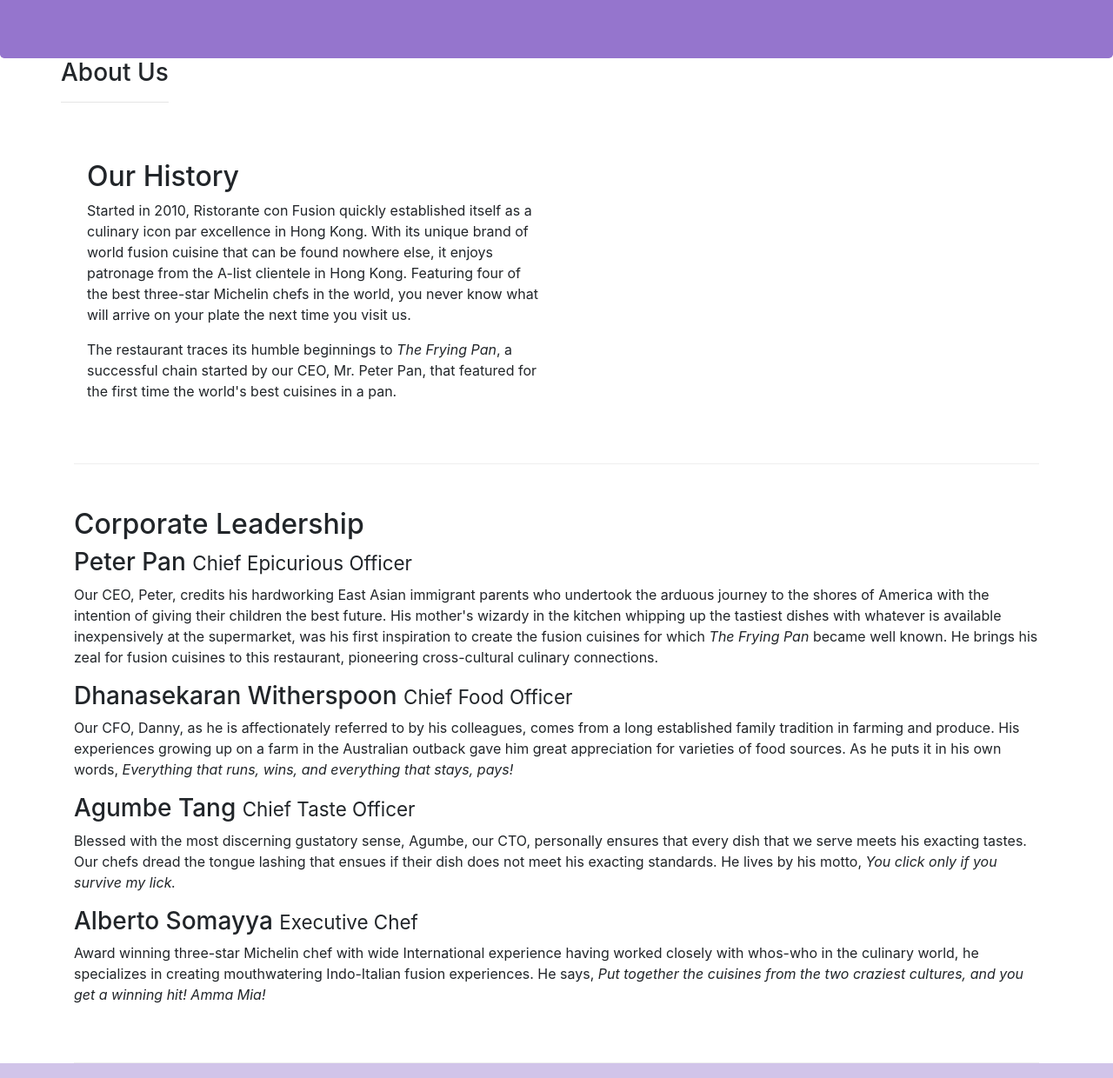
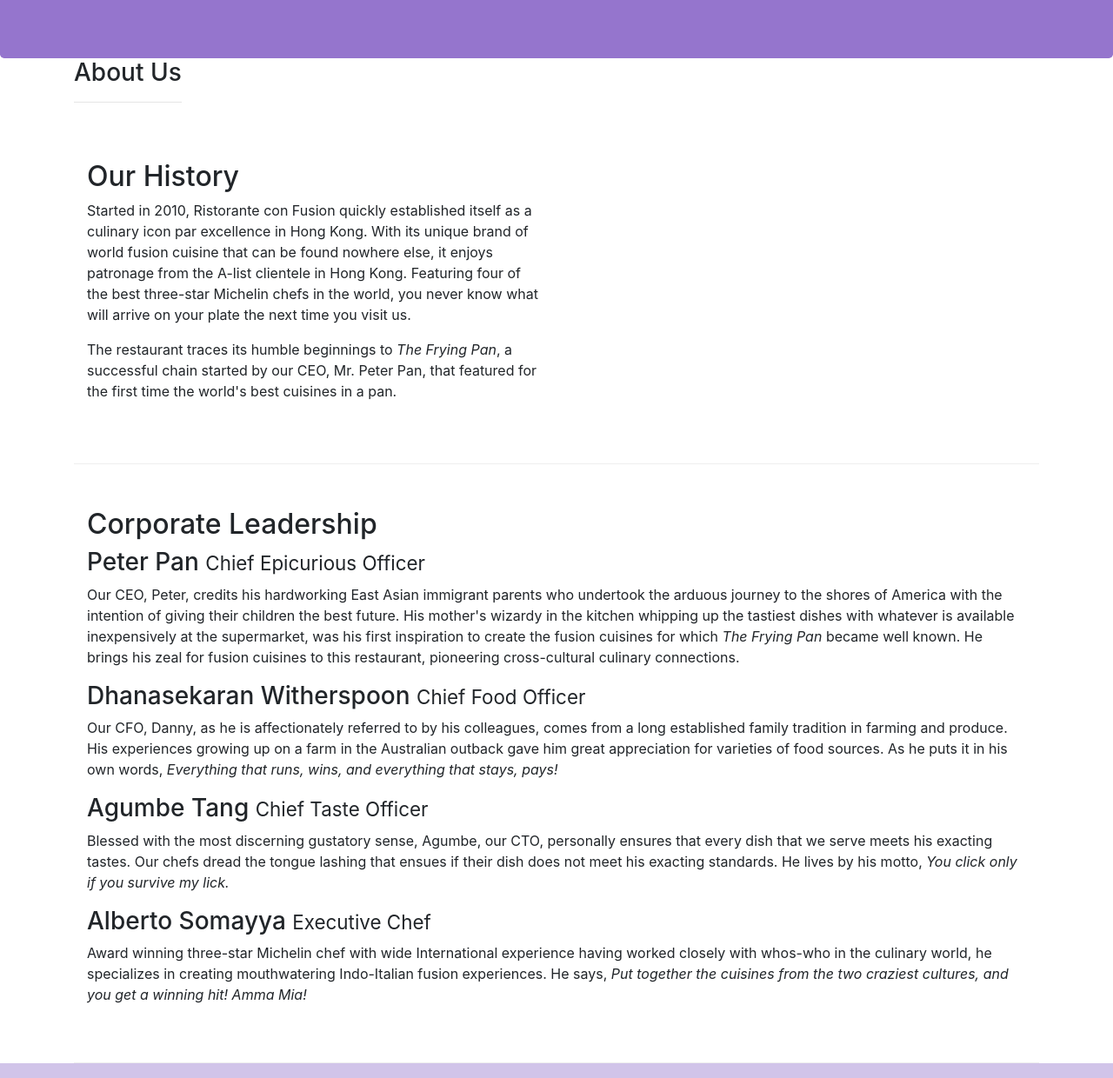
Before and after one commit to souravbhagat/Restaurant-Website, a website: page aboutus.html in a window 1280 px wide. Shown: the part 217-1457 px from the top of the page at 87% size. Drawn offline with nearby package versions, Linux system fonts and the light colour scheme.

Commit message:
assignment-1

```diff
--- a/aboutus.html
+++ b/aboutus.html
@@ -33,7 +33,7 @@
 
     <div class="container">
         <div class="row">
-            <div>
+            <div class="col-auto">
                <h3>About Us</h3>
                <hr>
             </div>
@@ -51,7 +51,7 @@
 
 
         <div class="row row-content">
-            <div>
+            <div class="col-auto">
                 <h2>Corporate Leadership</h2>
                 <h3>Peter Pan <small>Chief Epicurious Officer</small></h3>
                 <div class="d-none d-sm-block">
```
